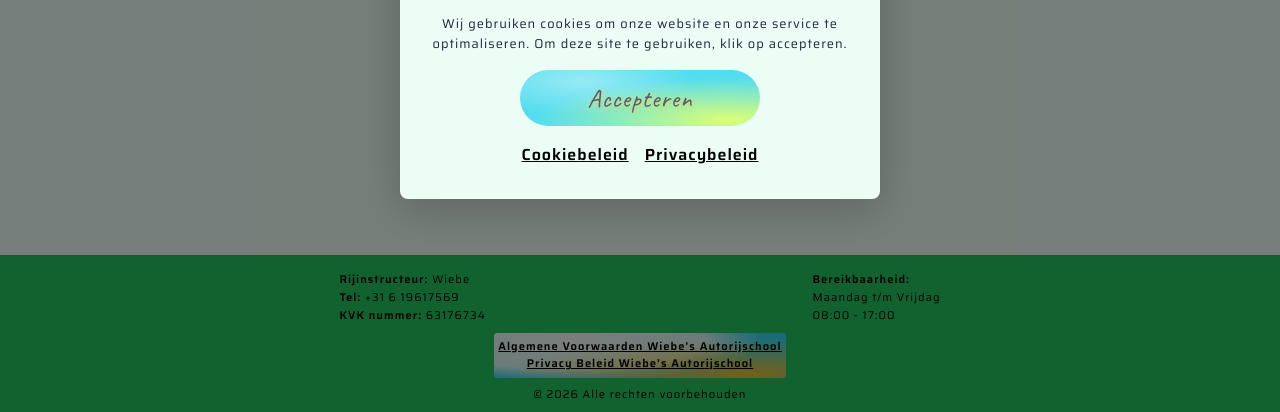
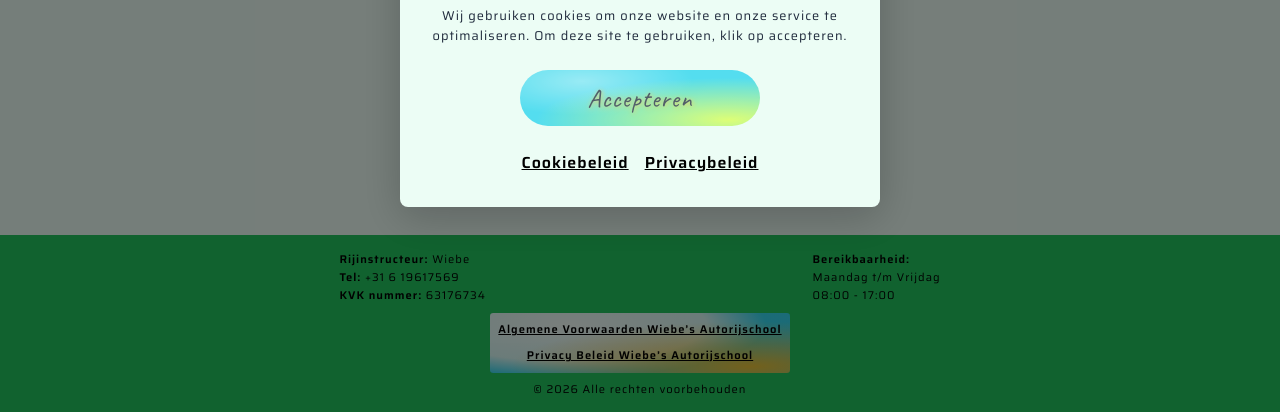
Before and after one commit to freki-inc/wiebes-autorijschool-app, a React (Vite) app: page /milieu in a window 1280 px wide. Shown: the part 385-797 px from the top of the page. Built offline with nearby package versions, Linux system fonts and the light colour scheme.

Commit message:
version 3 update popup btn positioning

```diff
--- a/src/App.css
+++ b/src/App.css
@@ -187,7 +187,7 @@
 
   .algemene-voorwaarden-privacy-beleid-div {
     width: fit-content;
-    padding: 0.3rem 0.3rem;
+    padding: 0.5rem;
     border-radius: 0.2rem;
     background-color: var(--card-background);
     background-image: var(--algemene-voorwaarden-background);
@@ -943,6 +943,7 @@
   .mb-02 { margin-bottom: 0.2rem; }
   .mb-05 { margin-bottom: 0.5rem; }
   .mb-1 { margin-bottom: 1rem; }
+  .mb-1-5 { margin-bottom: 1.5rem; }
   .mb-2 { margin-bottom: 2rem; }
   .mb-3 { margin-bottom: 3rem; }
   .ml-1 { margin-left: 1rem; }
@@ -1069,11 +1070,9 @@
   /** Site Footer **/
   footer {
     width: 100vw;
-    height: 10rem;
     display: flex;
     flex-direction: column;
     background-color: var(--nav-footer-background-color);
-    backdrop-filter: blur(10px);
     padding: 1rem 0.8rem;
     font-size: 0.7rem;
     color: var(--footer-text);
--- a/src/components/Footer.jsx
+++ b/src/components/Footer.jsx
@@ -17,7 +17,7 @@ export const Footer = () => {
             </div>
             <div className="footer-bottom">
                 <div className="algemene-voorwaarden-privacy-beleid-div mb-05">
-                    <NavLink to="/algemenevoorwaarden"><p className="algemene-voorwaarden-link">Algemene Voorwaarden Wiebe’s Autorijschool</p></NavLink>
+                    <NavLink to="/algemenevoorwaarden"><p className="algemene-voorwaarden-link mb-05">Algemene Voorwaarden Wiebe’s Autorijschool</p></NavLink>
                     <NavLink to="/privacybeleid"><p className="privacy-policy-link">Privacy Beleid Wiebe’s Autorijschool</p></NavLink>
                 </div>
 
--- a/src/components/PrivacyPopup.jsx
+++ b/src/components/PrivacyPopup.jsx
@@ -3,7 +3,7 @@ import { Link } from "react-router-dom";
 
 import logo from "../assets/images/logo.webp";
 
-const STORAGE_KEY = 'privacyAndTermsAccepted4'; // if terms are updated, change this key
+const STORAGE_KEY = 'privacyAndTermsAccepted5'; // if terms are updated, change this key
 
 export const PrivacyPopup = () => {
     const [visible, setVisible] = useState(false);
@@ -32,11 +32,11 @@ export const PrivacyPopup = () => {
                     draggable={false}
                     className="logo mb-1">
                 </img>
-                <p className='privacy-text mb-1'>
+                <p className='privacy-text mb-1-5'>
                     Wij gebruiken cookies om onze website en onze service te optimaliseren.
                     Om deze site te gebruiken, klik op accepteren.
                 </p>
-                <div className="privacy-actions mb-1">
+                <div className="privacy-actions mb-1-5">
                     <button className='secondary-button' onClick={handleAccept}>Accepteren</button>
                 </div>
                 <div className='privacy-link-div'>
```
